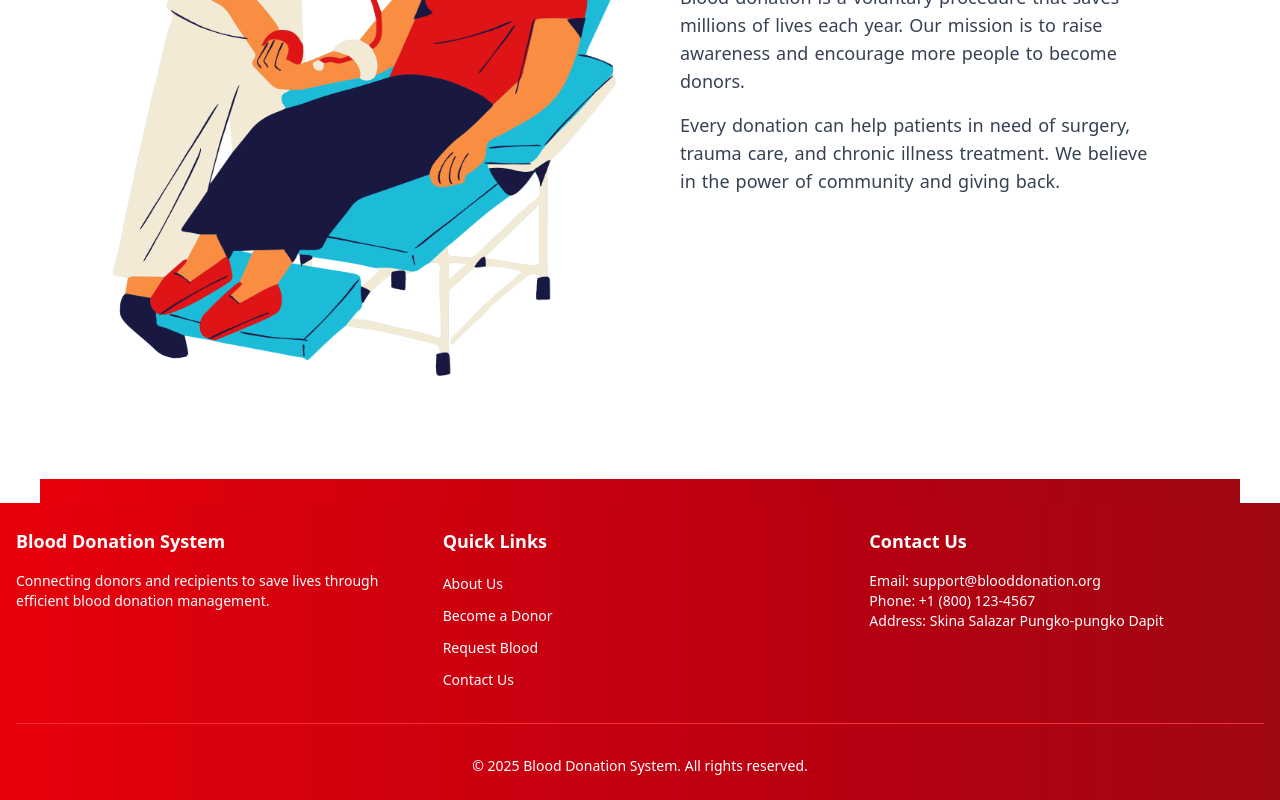
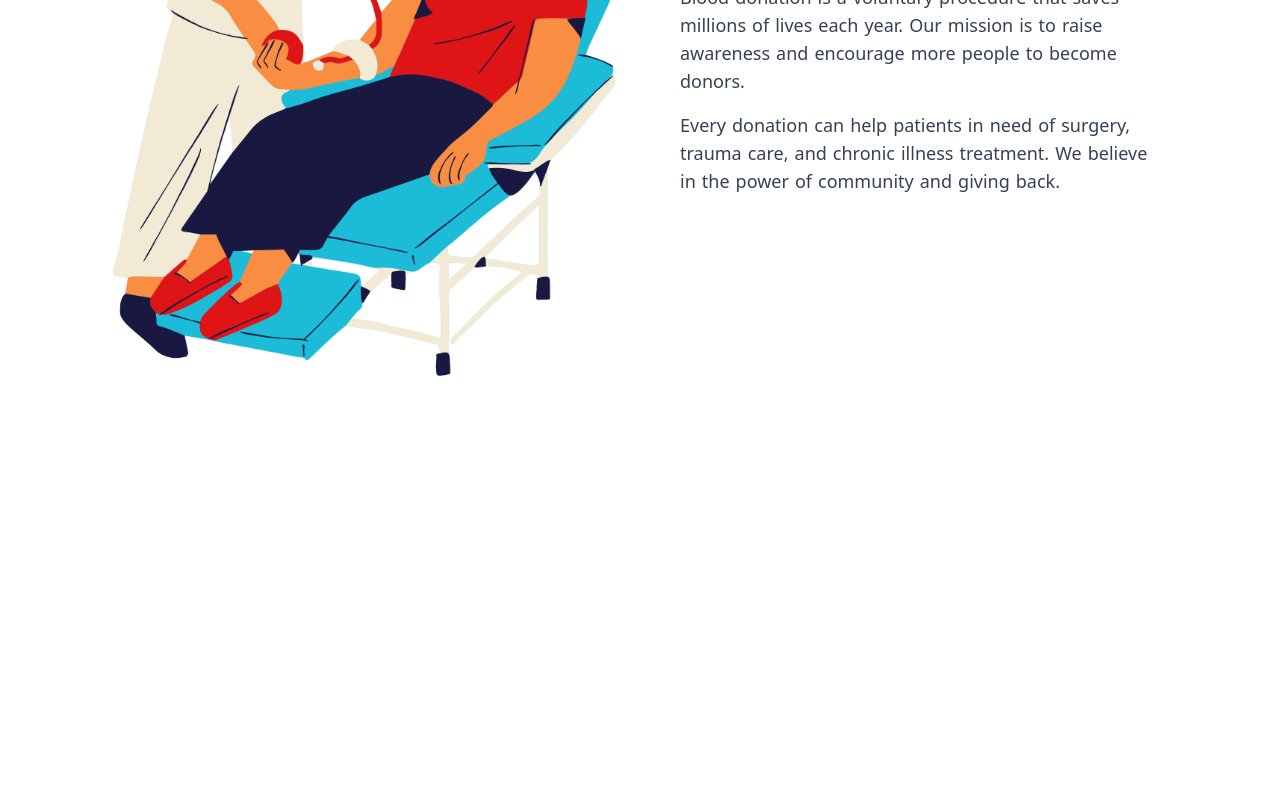
Before and after one commit to q-allen/blood-donation, a Next.js app: page /About in a window 1280 px wide. Shown: the part 388-1188 px from the top of the page. After the commit the page ends 891 px from the top, so only its background shows below. Built offline with nearby package versions, Linux system fonts and the light colour scheme; no server answers.

Commit message:
Changes in UI

```diff
--- a/src/app/About/page.tsx
+++ b/src/app/About/page.tsx
@@ -3,7 +3,6 @@
 import React from "react";
 import { motion } from "framer-motion";
 import Header from "../../components/Header";
-import Footer from "@/components/footer";
 import Image from "next/image";
 
 const About: React.FC = () => {
@@ -82,11 +81,6 @@ const About: React.FC = () => {
           </p>
         </motion.div>
       </div>
-      <Footer />
-      {/* Footer */}
-        <div className="absolute bottom-0 left-0 w-full">
-          <Footer />
-        </div>
     </motion.div>
   );
 };
```
